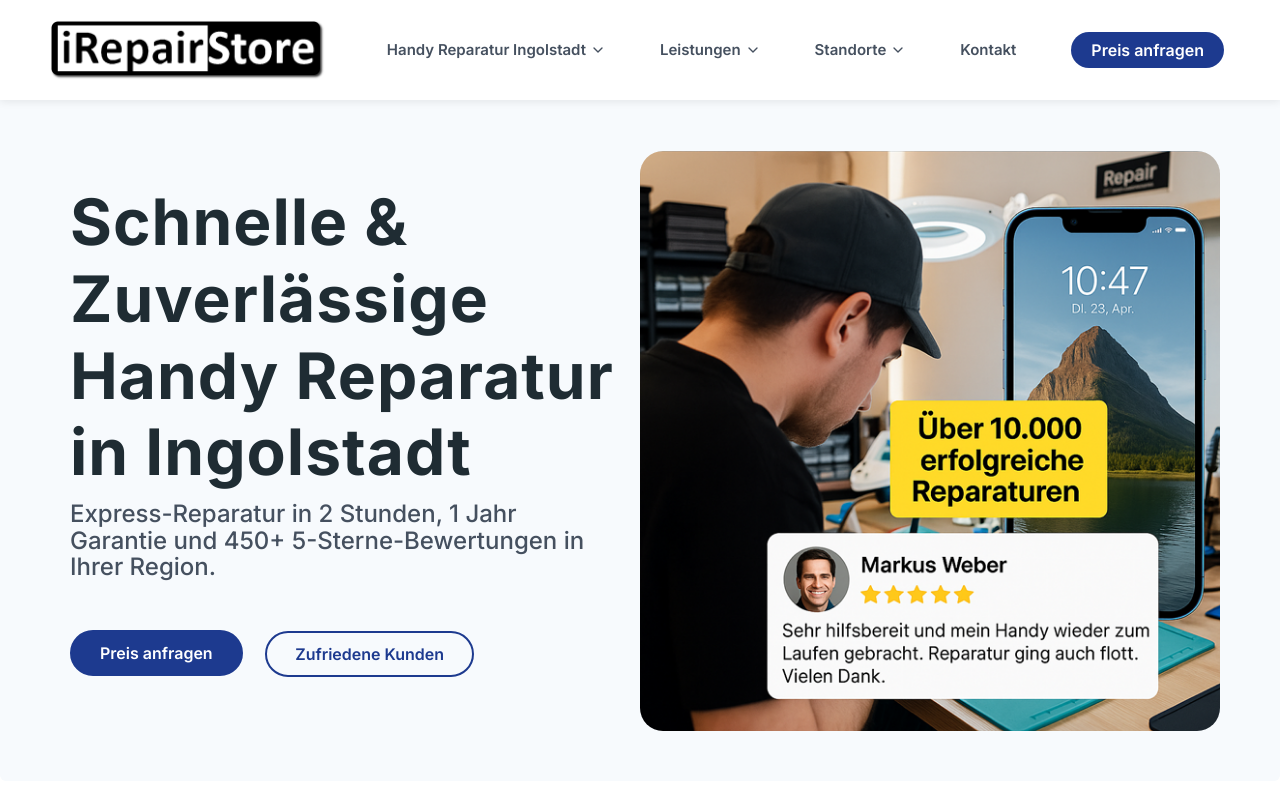
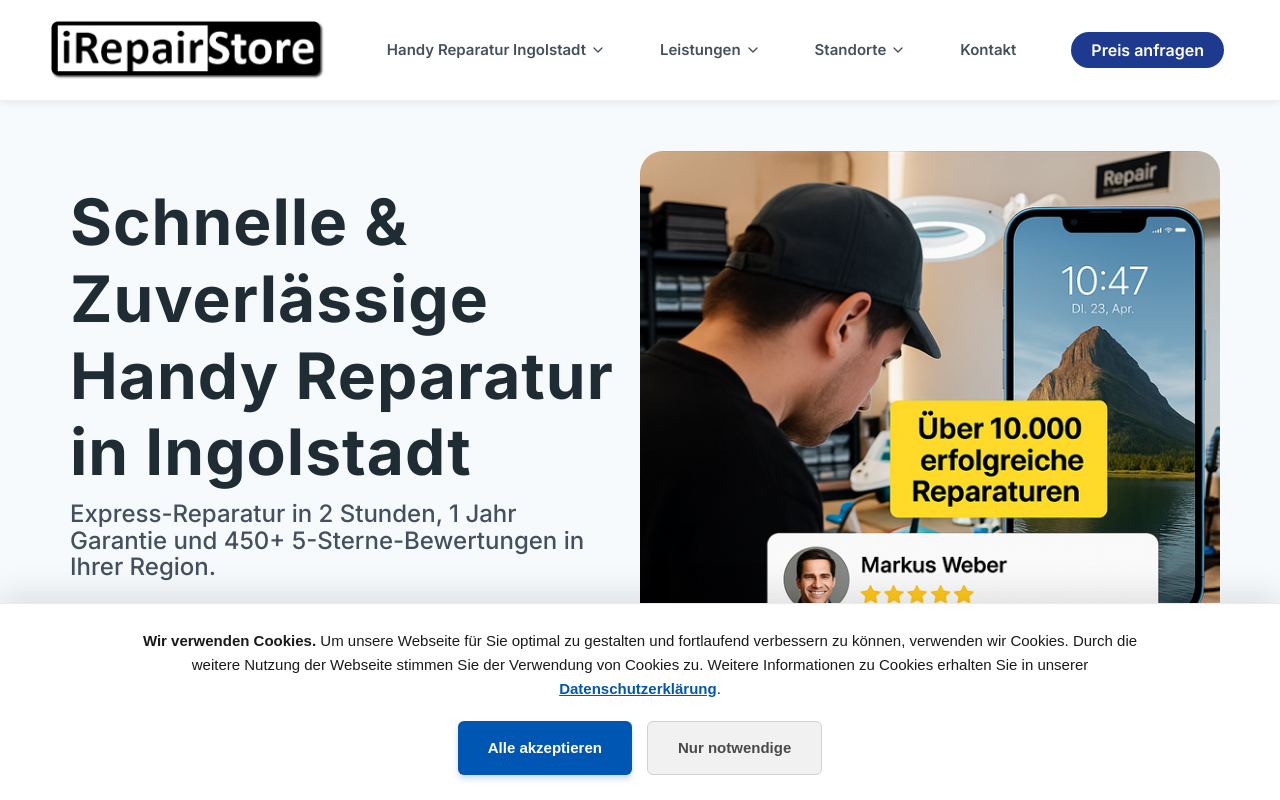
Before and after one commit to PrestiaMedia/iRepair, a React (Vite) app: page / in a window 1280 px wide. Shown: the top 800 px of the page. Built offline with nearby package versions, Linux system fonts and the light colour scheme; a web font is replaced by a local one.

Commit message:
Add CookieBanner component

```diff
--- a/src/App.jsx
+++ b/src/App.jsx
@@ -1,6 +1,7 @@
 import { BrowserRouter as Router, Routes, Route } from 'react-router-dom';
 import Header from './components/Header';
 import ContactFooterInfo from './components/ContactFooterInfo';
+import CookieBanner from './components/CookieBanner';
 
 import Home from './pages/Home';
 import Impressum from './pages/Impressum';
@@ -32,6 +33,7 @@ function App() {
           </div>
         </div>
       </div>
+      <CookieBanner />
     </Router>
   );
 }
--- /dev/null
+++ b/src/components/CookieBanner.jsx
@@ -0,0 +1,97 @@
+import React, { useState, useEffect } from 'react';
+import { Link } from 'react-router-dom';
+
+const CookieBanner = () => {
+  const [showBanner, setShowBanner] = useState(false);
+
+  useEffect(() => {
+    // Timeout so it doesn't jarringly appear before paint
+    const timer = setTimeout(() => {
+      const consent = localStorage.getItem('cookieConsent');
+      if (!consent) {
+        setShowBanner(true);
+      }
+    }, 500);
+    return () => clearTimeout(timer);
+  }, []);
+
+  const handleAccept = () => {
+    localStorage.setItem('cookieConsent', 'accepted');
+    setShowBanner(false);
+  };
+
+  const handleDecline = () => {
+    localStorage.setItem('cookieConsent', 'declined');
+    setShowBanner(false);
+  };
+
+  if (!showBanner) return null;
+
+  return (
+    <div style={{
+      position: 'fixed',
+      bottom: 0,
+      left: 0,
+      right: 0,
+      backgroundColor: '#ffffff',
+      boxShadow: '0 -10px 30px rgba(0,0,0,0.1)',
+      padding: '25px 20px',
+      zIndex: 99999,
+      display: 'flex',
+      flexDirection: 'column',
+      alignItems: 'center',
+      justifyContent: 'center',
+      fontFamily: 'sans-serif',
+      color: '#1a1a1a',
+      textAlign: 'center',
+      borderTop: '1px solid #eaeaea'
+    }}>
+      <div style={{ maxWidth: '1000px', width: '100%', display: 'flex', flexDirection: 'column', gap: '20px' }}>
+        <p style={{ margin: '0', fontSize: '15px', lineHeight: '1.6' }}>
+          <strong>Wir verwenden Cookies.</strong> Um unsere Webseite für Sie optimal zu gestalten und fortlaufend verbessern zu können, verwenden wir Cookies. Durch die weitere Nutzung der Webseite stimmen Sie der Verwendung von Cookies zu. Weitere Informationen zu Cookies erhalten Sie in unserer <Link to="/datenschutz" style={{ color: '#0056b3', textDecoration: 'underline', fontWeight: 'bold' }}>Datenschutzerklärung</Link>.
+        </p>
+        <div style={{ display: 'flex', gap: '15px', justifyContent: 'center', flexWrap: 'wrap' }}>
+          <button
+            onClick={handleAccept}
+            style={{
+              backgroundColor: '#0056b3',
+              color: '#ffffff',
+              border: 'none',
+              padding: '12px 30px',
+              borderRadius: '6px',
+              fontSize: '15px',
+              fontWeight: 'bold',
+              cursor: 'pointer',
+              transition: 'all 0.2s',
+              boxShadow: '0 4px 6px rgba(0,86,179,0.2)'
+            }}
+            onMouseOver={(e) => { e.target.style.backgroundColor = '#004494'; e.target.style.transform = 'translateY(-2px)' }}
+            onMouseOut={(e) => { e.target.style.backgroundColor = '#0056b3'; e.target.style.transform = 'translateY(0)' }}
+          >
+            Alle akzeptieren
+          </button>
+          <button
+            onClick={handleDecline}
+            style={{
+              backgroundColor: '#f1f1f1',
+              color: '#4a4a4a',
+              border: '1px solid #d1d1d1',
+              padding: '12px 30px',
+              borderRadius: '6px',
+              fontSize: '15px',
+              fontWeight: 'bold',
+              cursor: 'pointer',
+              transition: 'all 0.2s'
+            }}
+            onMouseOver={(e) => { e.target.style.backgroundColor = '#e1e1e1'; e.target.style.transform = 'translateY(-2px)' }}
+            onMouseOut={(e) => { e.target.style.backgroundColor = '#f1f1f1'; e.target.style.transform = 'translateY(0)' }}
+          >
+            Nur notwendige
+          </button>
+        </div>
+      </div>
+    </div>
+  );
+};
+
+export default CookieBanner;
```
